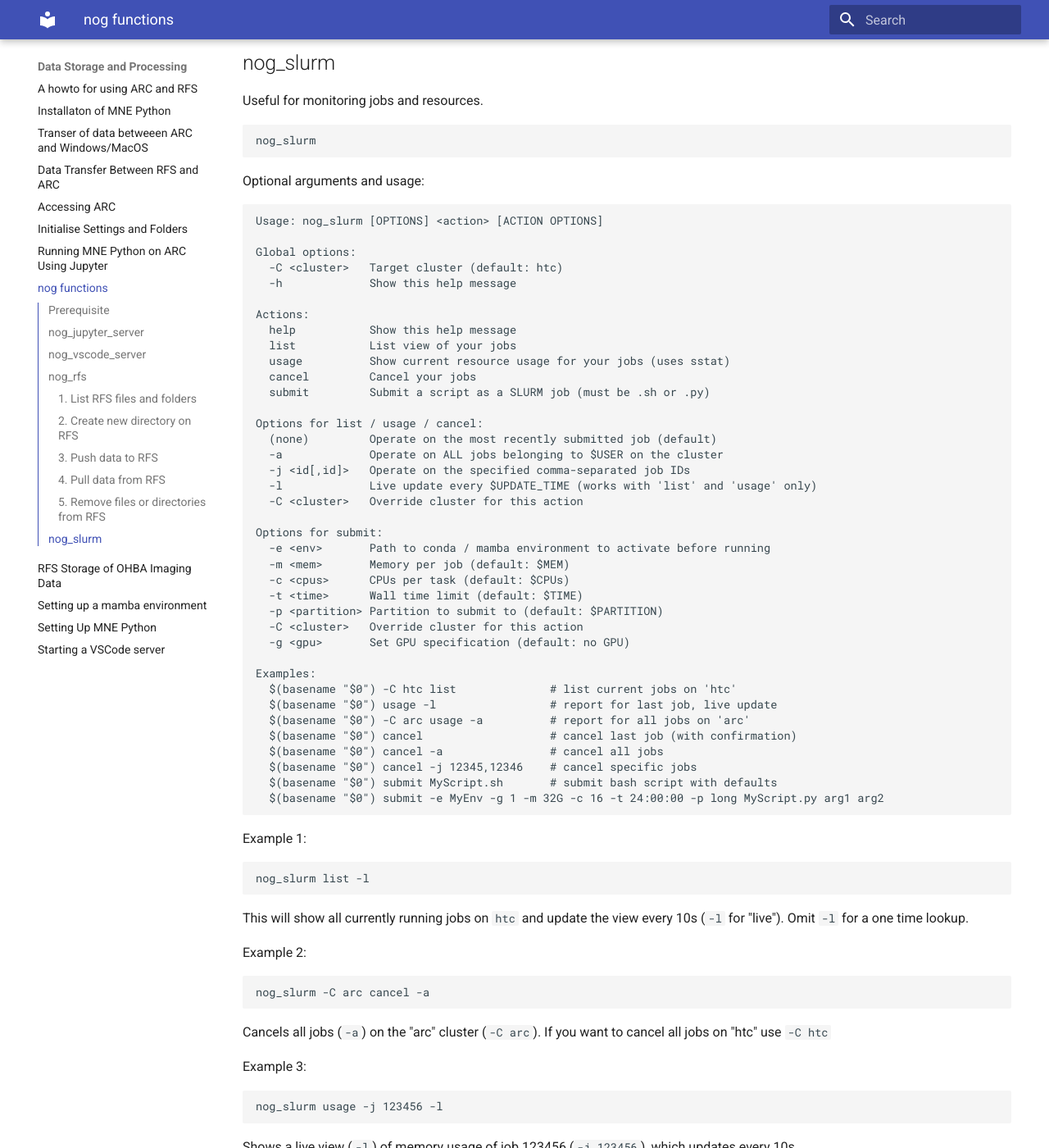
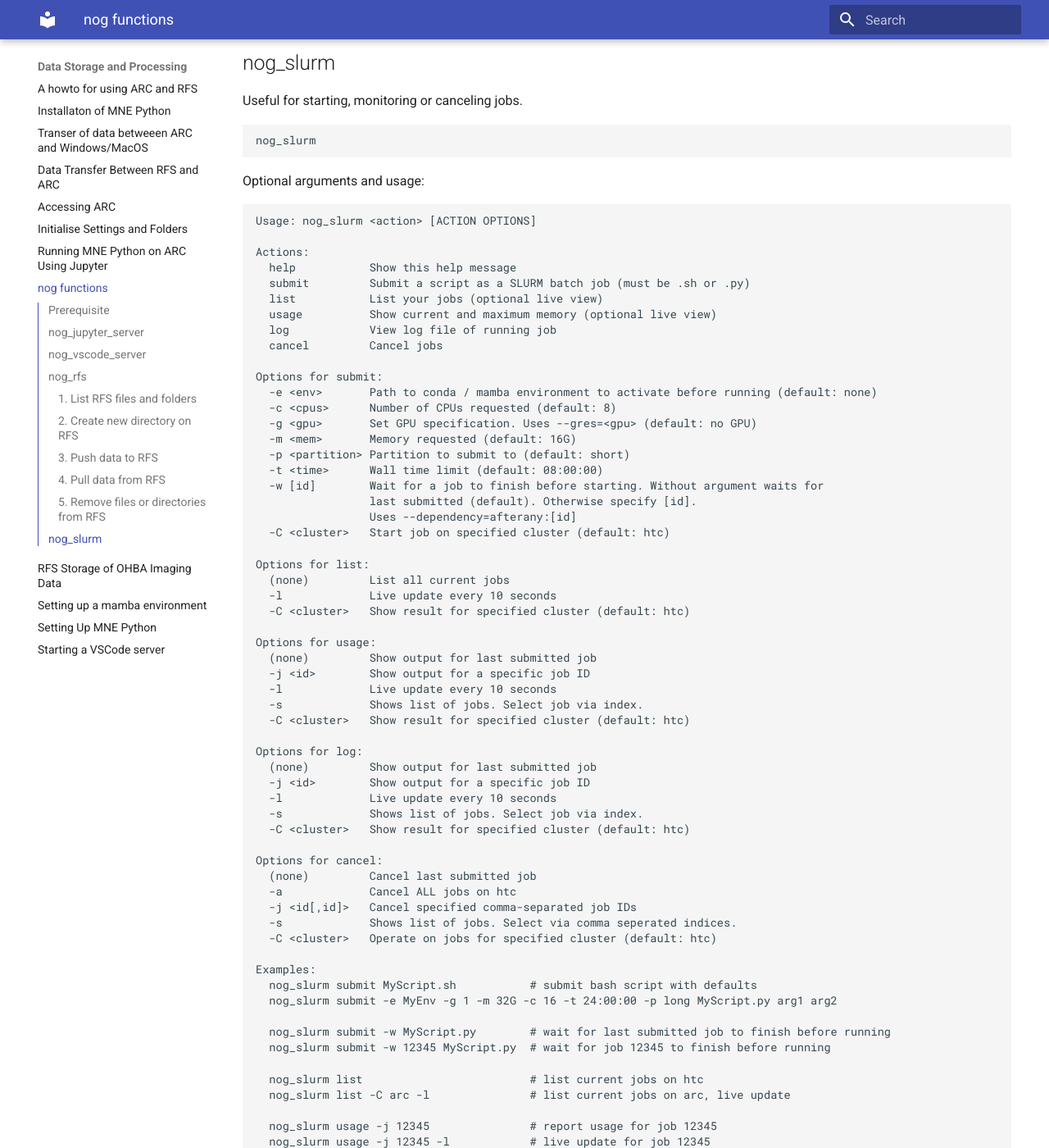
Before and after one commit to Neuronal-Oscillations/group-handbook, an MkDocs documentation site: the page built from docs/Data-Storage-and-Processing/nog-functions.md, in a window 1280 px wide and 1400 px high, scrolled down 3526 px. Shown: the whole window at 82% size. Built offline with MkDocs 1.6.1 and Material for MkDocs 9.7.7, drawn with Linux system fonts in a browser that asks for light colours; some of the changed text lies outside the part shown.

Commit message:
Update nog-functions.md

````diff
--- a/docs/Data-Storage-and-Processing/nog-functions.md
+++ b/docs/Data-Storage-and-Processing/nog-functions.md
@@ -164,7 +164,7 @@ nog_rfs rm -d RFS_DIR/RFS_SUBDIR
 
 ## nog_slurm
 
-Useful for monitoring jobs and resources.
+Useful for starting, monitoring or canceling jobs.
 
 ```bash
 nog_slurm
@@ -173,74 +173,81 @@ nog_slurm
 Optional arguments and usage:
 
 ```bash
-Usage: nog_slurm [OPTIONS] <action> [ACTION OPTIONS]
-
-Global options:
-  -C <cluster>   Target cluster (default: htc)
-  -h             Show this help message
+Usage: nog_slurm <action> [ACTION OPTIONS]
 
 Actions:
   help           Show this help message
-  list           List view of your jobs
-  usage          Show current resource usage for your jobs (uses sstat)
-  cancel         Cancel your jobs
-  submit         Submit a script as a SLURM job (must be .sh or .py)
-
-Options for list / usage / cancel:
-  (none)         Operate on the most recently submitted job (default)
-  -a             Operate on ALL jobs belonging to $USER on the cluster
-  -j <id[,id]>   Operate on the specified comma-separated job IDs
-  -l             Live update every $UPDATE_TIME (works with 'list' and 'usage' only)
-  -C <cluster>   Override cluster for this action
+  submit         Submit a script as a SLURM batch job (must be .sh or .py)
+  list           List your jobs (optional live view)
+  usage          Show current and maximum memory (optional live view)
+  log            View log file of running job
+  cancel         Cancel jobs
 
 Options for submit:
-  -e <env>       Path to conda / mamba environment to activate before running
-  -m <mem>       Memory per job (default: $MEM)
-  -c <cpus>      CPUs per task (default: $CPUs)
-  -t <time>      Wall time limit (default: $TIME)
-  -p <partition> Partition to submit to (default: $PARTITION)
-  -C <cluster>   Override cluster for this action
-  -g <gpu>       Set GPU specification (default: no GPU)
+  -e <env>       Path to conda / mamba environment to activate before running (default: none)
+  -c <cpus>      Number of CPUs requested (default: 8)
+  -g <gpu>       Set GPU specification. Uses --gres=<gpu> (default: no GPU)
+  -m <mem>       Memory requested (default: 16G)
+  -p <partition> Partition to submit to (default: short)
+  -t <time>      Wall time limit (default: 08:00:00)
+  -w [id]        Wait for a job to finish before starting. Without argument waits for
+                 last submitted (default). Otherwise specify [id].
+                 Uses --dependency=afterany:[id]
+  -C <cluster>   Start job on specified cluster (default: htc)
+
+Options for list:
+  (none)         List all current jobs
+  -l             Live update every 10 seconds
+  -C <cluster>   Show result for specified cluster (default: htc)
+
+Options for usage:
+  (none)         Show output for last submitted job
+  -j <id>        Show output for a specific job ID
+  -l             Live update every 10 seconds
+  -s             Shows list of jobs. Select job via index.
+  -C <cluster>   Show result for specified cluster (default: htc)
+
+Options for log:
+  (none)         Show output for last submitted job
+  -j <id>        Show output for a specific job ID
+  -l             Live update every 10 seconds
+  -s             Shows list of jobs. Select job via index.
+  -C <cluster>   Show result for specified cluster (default: htc)
+
+Options for cancel:
+  (none)         Cancel last submitted job
+  -a             Cancel ALL jobs on htc
+  -j <id[,id]>   Cancel specified comma-separated job IDs
+  -s             Shows list of jobs. Select via comma seperated indices.
+  -C <cluster>   Operate on jobs for specified cluster (default: htc)
 
 Examples:
-  $(basename "$0") -C htc list              # list current jobs on 'htc'
-  $(basename "$0") usage -l                 # report for last job, live update
-  $(basename "$0") -C arc usage -a          # report for all jobs on 'arc'
-  $(basename "$0") cancel                   # cancel last job (with confirmation)
-  $(basename "$0") cancel -a                # cancel all jobs
-  $(basename "$0") cancel -j 12345,12346    # cancel specific jobs
-  $(basename "$0") submit MyScript.sh       # submit bash script with defaults
-  $(basename "$0") submit -e MyEnv -g 1 -m 32G -c 16 -t 24:00:00 -p long MyScript.py arg1 arg2
+  nog_slurm submit MyScript.sh           # submit bash script with defaults
+  nog_slurm submit -e MyEnv -g 1 -m 32G -c 16 -t 24:00:00 -p long MyScript.py arg1 arg2
+
+  nog_slurm submit -w MyScript.py        # wait for last submitted job to finish before running
+  nog_slurm submit -w 12345 MyScript.py  # wait for job 12345 to finish before running
+
+  nog_slurm list                         # list current jobs on htc
+  nog_slurm list -C arc -l               # list current jobs on arc, live update
+
+  nog_slurm usage -j 12345               # report usage for job 12345
+  nog_slurm usage -j 12345 -l            # live update for job 12345
+
+  nog_slurm log -l                       # Show log file for last job, live update
+  nog_slurm log -j 12345                 # Show log file for job 12345
+
+  nog_slurm cancel                       # cancel last job on htc
+  nog_slurm cancel -s                    # cancel selected jobs on htc
+
+  nog_slurm cancel -a -C arc             # cancel all jobs on arc
+  nog_slurm cancel -j 12345,12346        # cancel specific jobs on htc
 ```
 
 Example 1:
 
 ```bash
-nog_slurm list -l
-```
-
-This will show all currently running jobs on `htc` and update the view every 10s (`-l` for "live"). Omit `-l` for a one time lookup.
-
-Example 2:
-
-```bash
-nog_slurm -C arc cancel -a
-```
-
-Cancels all jobs (`-a`) on the "arc" cluster (`-C arc`). If you want to cancel all jobs on "htc" use `-C htc`
-
-Example 3:
-
-```bash
-nog_slurm usage -j 123456 -l
-```
-
-Shows a live view (`-l`) of memory usage of job 123456 (`-j 123456`), which updates every 10s.
-
-Example 4:
-
-```bash
-nog_slurm submit -e $DATA/environments/mne_env -m 32G -c 16 -t 12:00:00 $DATA/scripts/MyScript.py S42
+nog_slurm submit -e $DATA/environments/mne_env -m 32G -c 16 -t 12:00:00 -w 123456 $DATA/scripts/MyScript.py S42
 ```
 
 Submits a batch job that looks like this:
@@ -254,6 +261,7 @@ Submits a batch job that looks like this:
 #SBATCH --time=12:00:00
 #SBATCH --clusters=htc
 #SBATCH --output=$DATA/logs/MyScript-%j.log
+#SBATCH --dependency=afterany:123456
 
 source $HOME/.bashrc
 source activate $DATA/environments/mne_env
@@ -261,4 +269,36 @@ source activate $DATA/environments/mne_env
 python $DATA/scripts/MyScript.py S42
 ```
 
-This will request 32 Gb of memory, 16 CPUs, for 12 hours, and submits a job that activates the mamba environment `mne_env` and runs the script `MyScript.py` with `S42` as an argument.
+This will request 32 Gb of memory, 16 CPUs, for 12 hours, and submits a job that activates the mamba environment `mne_env` and runs the script `MyScript.py` with `S42` as an argument. However, this job will only start after job 123456 finished (`-w 123456`). The argument `S42` will be forwarded to `MyScript.py` as an input argument.
+
+Example 2:
+
+```bash
+nog_slurm list -l
+```
+
+This will show all currently running jobs on `htc` and update the view every 10s (`-l` for "live"). Omit `-l` for a one time lookup.
+
+Example 3:
+
+```bash
+nog_slurm usage -j 123456 -l
+```
+
+Shows a live view (`-l`) of memory usage of job 123456 (`-j 123456`), which updates every 10s.
+
+Example 4:
+
+```bash
+nog_slurm log -s -l
+```
+
+Displays all jobs, of which you can select one running jobs (`-s`). The log file corresponding to this job will be displayed in terminal and live updated ('-l').
+
+Example 5:
+
+```bash
+nog_slurm cancel -s -C arc
+```
+
+Displays all jobs, of which you can select jobs to be canceled (`-s`) in a comma separated format (e.g. `1,3,4`). Selected jobs are canceled on the "arc" cluster (`-C arc`). If you e.g. want to cancel all jobs on "htc" use `nog_slurm cancel -a -C htc`.
````
